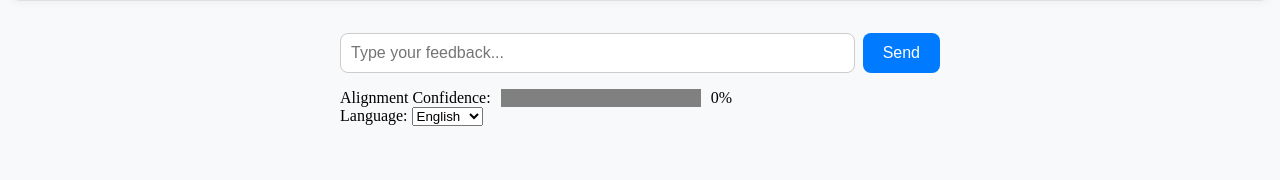
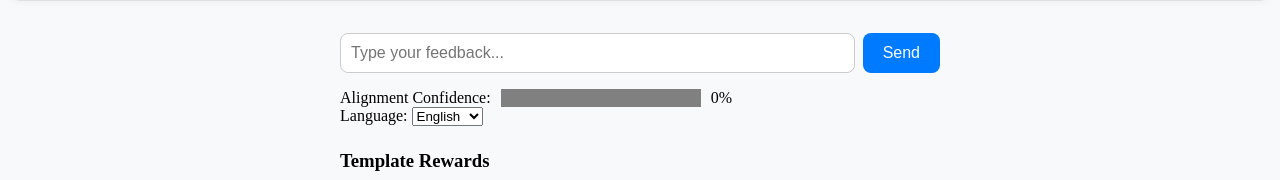
Before and after one commit to ethanvillalovoz/clarifybot, a Flask app: page / in a window 1280 px wide. Shown: the part 443-623 px from the top of the page. Before the commit the page ends 569 px from the top, so only its background shows below. Run offline with Flask 2, Linux system fonts and the light colour scheme.

Commit message:
Implement RL-driven adaptive question generation and template analytics
- Add bandit-style RL loop for template selection in question generation
- Track and update template rewards and usage counts based on user feedback
- Log template usage and reward updates for analysis
- Return template rewards, counts, and index to frontend for visualization
- Visualize both average reward and usage count per template in Chart.js bar chart
- Ensure template index is tracked and sent with each rated question
- Maintain modular separation between question generation and reward modeling

```diff
--- a/src/gui/app.py
+++ b/src/gui/app.py
@@ -1,6 +1,7 @@
 from flask import Flask, render_template, request, jsonify
-from llm.question_generator import QuestionGenerator
+from llm.question_generator import QuestionGenerator, TEMPLATE_REWARDS, TEMPLATE_COUNTS
 from rl.reward_model import RewardModel
+from llm.question_generator import select_template  # Import if needed
 
 # Add these imports
 from transformers import AutoModelForCausalLM, AutoTokenizer
@@ -31,6 +32,9 @@ app = Flask(__name__)
 reward_model = RewardModel()
 question_generator = QuestionGenerator(llm_model=llm_model)
 
+# Store template usage for visualization
+TEMPLATE_LOG_PATH = "template_usage.log"
+
 @app.route('/')
 def home():
     return render_template('index.html')
@@ -41,25 +45,34 @@ def submit_feedback():
     conversation = data.get('conversation', [])
     feedback = data.get('feedback', '')
     language = data.get('language', 'English')
-    questions = question_generator.generate_clarification_questions(feedback, conversation, language)
+    # Get questions and the template index used
+    questions, template_idx = question_generator.generate_clarification_questions(feedback, conversation, language)
     summary = None
     if len(conversation) >= 6:
         summary = reward_model.summarize_preferences(conversation, llm_model=llm_model)
 
+    # Log template usage
+    with open(TEMPLATE_LOG_PATH, "a") as f:
+        f.write(f"{template_idx}\n")
+
     # --- New uncertainty/misalignment logic ---
     uncertainty = compute_uncertainty(questions)
     confidence = round((1 - uncertainty) * 100)
-    misalignment_flag = confidence < 20  # Only warn if confidence is below 60%
+    misalignment_flag = confidence < 20
 
     if misalignment_flag:
         with open("misalignment_events.log", "a") as f:
             f.write(f"UNCERTAIN: {uncertainty:.2f}\t{feedback}\t{questions}\n")
 
+    # Also return template rewards for visualization
     return jsonify(
         questions=questions,
         summary=summary,
         confidence=confidence,
-        misalignment=bool(misalignment_flag)  # <-- Make sure this is a Python bool
+        misalignment=bool(misalignment_flag),
+        template_rewards=TEMPLATE_REWARDS,
+        template_counts=TEMPLATE_COUNTS,
+        template_idx=template_idx  # <-- Add this
     )
 
 @app.route('/rate_question', methods=['POST'])
@@ -67,9 +80,20 @@ def rate_question():
     data = request.json
     question = data.get('question')
     rating = data.get('rating')  # 'up' or 'down'
+    template_idx = data.get('template_idx')  # Pass this from frontend!
+    user_reward = 1 if rating == 'up' else 0
+
     # Save to a log file for now
     with open("question_ratings.log", "a") as f:
         f.write(f"{question}\t{rating}\n")
+
+    # Update template reward
+    if template_idx is not None:
+        update_template_reward(int(template_idx), user_reward)
+        # Log reward update
+        with open("template_reward_updates.log", "a") as f:
+            f.write(f"{template_idx}\t{user_reward}\t{TEMPLATE_REWARDS[int(template_idx)]}\n")
+
     return jsonify(success=True)
 
 def compute_uncertainty(questions):
@@ -93,3 +117,9 @@ def compute_uncertainty(questions):
 
 def run_gui():
     app.run(debug=True)
+
+def update_template_reward(template_idx, user_reward):
+    TEMPLATE_COUNTS[template_idx] += 1
+    TEMPLATE_REWARDS[template_idx] = (
+        TEMPLATE_REWARDS[template_idx] * (TEMPLATE_COUNTS[template_idx] - 1) + user_reward
+    ) / TEMPLATE_COUNTS[template_idx]
--- a/src/gui/templates/index.html
+++ b/src/gui/templates/index.html
@@ -174,6 +174,11 @@
     <div id="misalignment-warning" style="display:none;color:#b30000;background:#fff3cd;border:1px solid #ffeeba;padding:12px 16px;margin:16px 0;font-weight:bold;border-radius:8px;">
         ⚠️ The system is unsure about your preferences. Please clarify your feedback or provide more details to help us assist you better.
     </div>
+    <div style="max-width:600px;margin:24px auto;">
+        <h3 style="margin-bottom:8px;">Template Rewards</h3>
+        <canvas id="templateChart" width="600" height="200"></canvas>
+    </div>
+    <script src="https://cdn.jsdelivr.net/npm/chart.js"></script>
     <script>
         const chatWindow = document.getElementById('chat-window');
         const userInput = document.getElementById('user-input');
@@ -184,6 +189,8 @@
         const langSelect = document.getElementById('lang-select');
         let conversation = [];
         let typingDiv = null;
+        let templateChart = null;
+        let botTemplateIndexes = [];
 
         function formatTime(date) {
             return date.toLocaleTimeString([], {hour: '2-digit', minute:'2-digit'});
@@ -317,6 +324,18 @@
             } else {
                 warningDiv.style.display = 'none';
             }
+
+            if (data.template_rewards && data.template_counts) {
+                updateTemplateChart(data.template_rewards, data.template_counts);
+            }
+
+            // Store the template index for the latest batch of questions
+            if (data.template_idx !== undefined) {
+                // If you always get 3 questions per batch:
+                for (let i = 0; i < data.questions.length; i++) {
+                    botTemplateIndexes.push(data.template_idx);
+                }
+            }
         };
 
         userInput.addEventListener('keydown', function(e) {
@@ -334,10 +353,17 @@
         };
 
         function rateQuestion(question, rating) {
+            // Find the index of this question in the chat (assumes 1:1 order)
+            const botMsgIndex = Array.from(document.querySelectorAll('.bot-msg .msg-text'))
+                .findIndex(span => span.textContent === question);
+
+            // Get the template index for this question
+            const template_idx = botTemplateIndexes[botMsgIndex];
+
             fetch('/rate_question', {
                 method: 'POST',
                 headers: {'Content-Type': 'application/json'},
-                body: JSON.stringify({question, rating})
+                body: JSON.stringify({question, rating, template_idx})
             });
         }
 
@@ -347,6 +373,32 @@
             thanks.style.color = '#28a745';
             btn.parentNode.appendChild(thanks);
         }
+
+        function updateTemplateChart(rewards, counts) {
+            const ctx = document.getElementById('templateChart').getContext('2d');
+            const labels = rewards.map((_, i) => `Template ${i+1}`);
+            if (!templateChart) {
+                templateChart = new Chart(ctx, {
+                    type: 'bar',
+                    data: {
+                        labels: labels,
+                        datasets: [{
+                            label: 'Average Reward',
+                            data: rewards,
+                            backgroundColor: '#007bff88'
+                        }]
+                    },
+                    options: {
+                        scales: {
+                            y: { min: 0, max: 1 }
+                        }
+                    }
+                });
+            } else {
+                templateChart.data.datasets[0].data = rewards;
+                templateChart.update();
+            }
+        }
     </script>
 </body>
 </html>
```
Also changed, not shown: src/llm/question_generator.py (+34 -6 lines), src/rl/reward_model.py (+12 -14 lines).
